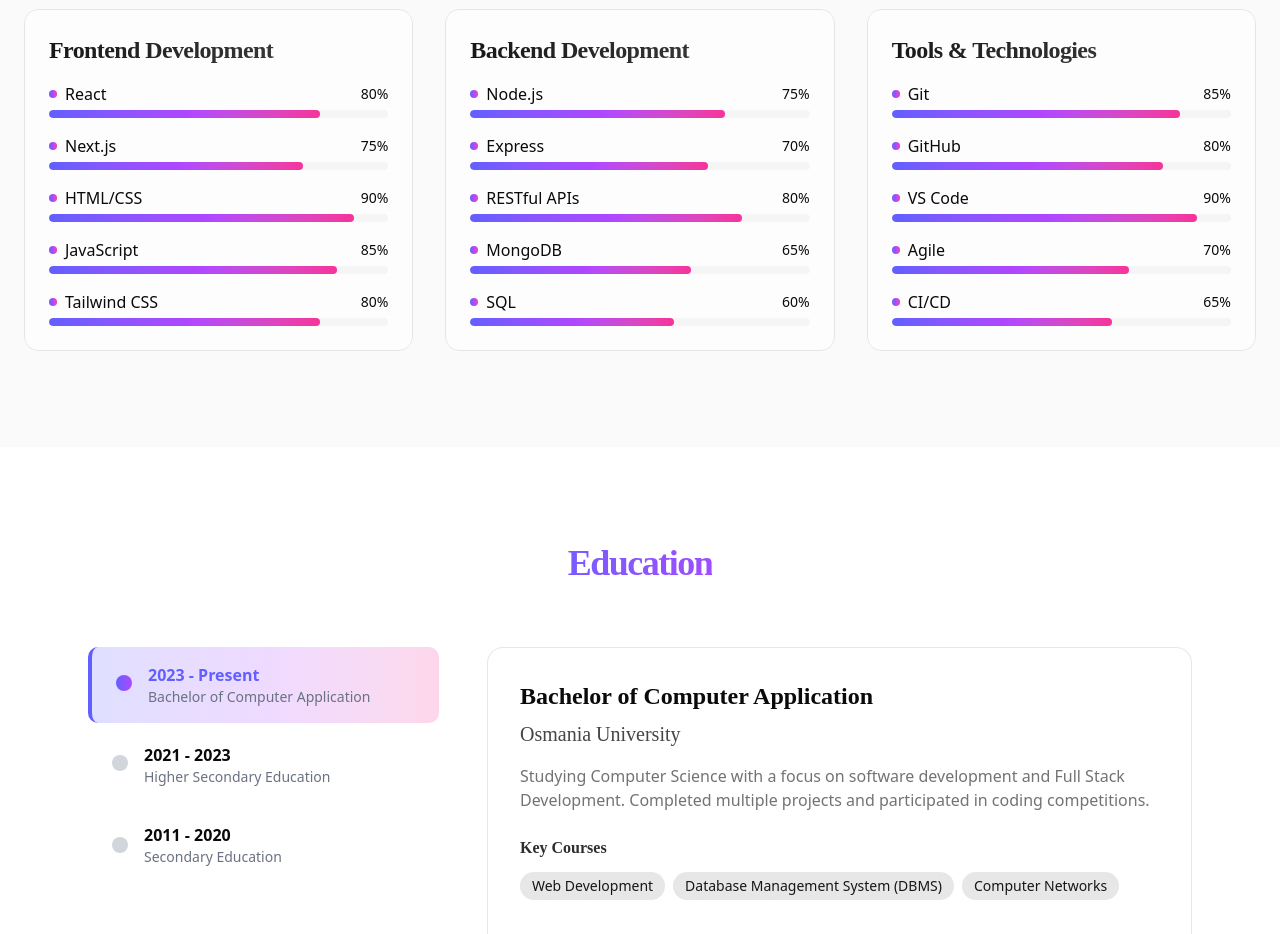
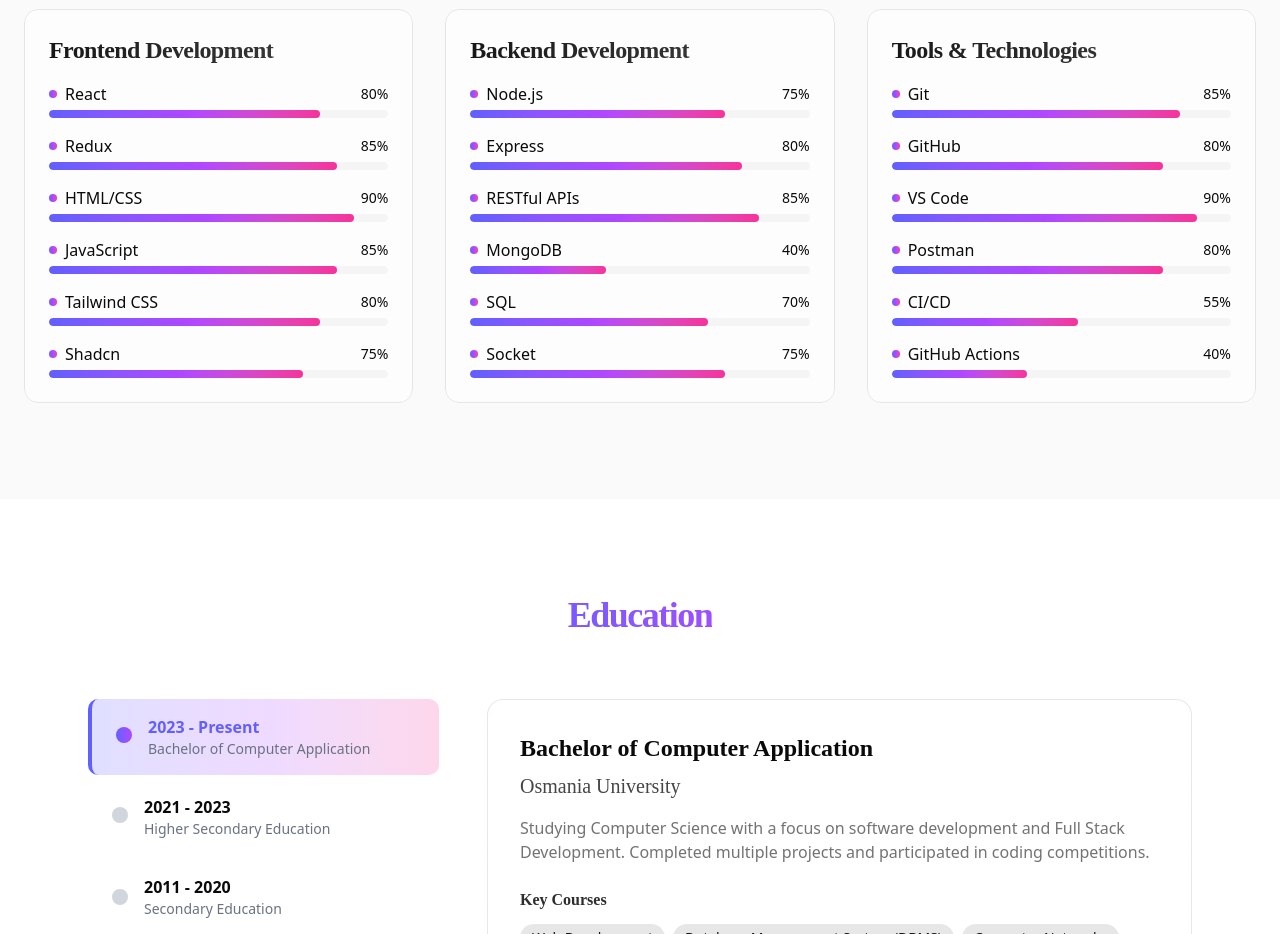
Before and after one commit to NaveedAfraz/Portfolio, a React (Vite) app in the folder frontend/: page / in a window 1280 px wide. Shown: the part 960-1894 px from the top of the page. Built offline with nearby package versions, Linux system fonts and the light colour scheme.

Commit message:
Update Skills.jsx

```diff
--- a/frontend/src/components/sections/Skills.jsx
+++ b/frontend/src/components/sections/Skills.jsx
@@ -1,6 +1,16 @@
 import { Card, CardContent, CardHeader, CardTitle } from "../ui/card";
-import { MagicCard, MagicCardContent, MagicCardHeader, MagicCardTitle } from "../ui/magic-card";
-import { ShineCard, ShineCardContent, ShineCardHeader, ShineCardTitle } from "../magicui/shine-card";
+import {
+  MagicCard,
+  MagicCardContent,
+  MagicCardHeader,
+  MagicCardTitle,
+} from "../ui/magic-card";
+import {
+  ShineCard,
+  ShineCardContent,
+  ShineCardHeader,
+  ShineCardTitle,
+} from "../magicui/shine-card";
 import { GradientText } from "../magicui/gradient-text";
 import { useTheme } from "../ThemeProvider";
 import { useEffect, useRef, useState } from "react";
@@ -10,21 +20,23 @@ const skillsData = [
     title: "Frontend Development",
     skills: [
       { name: "React", proficiency: 80 },
-      { name: "Next.js", proficiency: 75 },
+      { name: "Redux", proficiency: 85 },
       { name: "HTML/CSS", proficiency: 90 },
       { name: "JavaScript", proficiency: 85 },
-      { name: "Tailwind CSS", proficiency: 80 }
-    ]
+      { name: "Tailwind CSS", proficiency: 80 },
+      { name: "Shadcn", proficiency: 75 },
+    ],
   },
   {
     title: "Backend Development",
     skills: [
       { name: "Node.js", proficiency: 75 },
-      { name: "Express", proficiency: 70 },
-      { name: "RESTful APIs", proficiency: 80 },
-      { name: "MongoDB", proficiency: 65 },
-      { name: "SQL", proficiency: 60 }
-    ]
+      { name: "Express", proficiency: 80 },
+      { name: "RESTful APIs", proficiency: 85 },
+      { name: "MongoDB", proficiency: 40 },
+      { name: "SQL", proficiency: 70 },
+      { name: "Socket", proficiency: 75 },
+    ],
   },
   {
     title: "Tools & Technologies",
@@ -32,9 +44,10 @@ const skillsData = [
       { name: "Git", proficiency: 85 },
       { name: "GitHub", proficiency: 80 },
       { name: "VS Code", proficiency: 90 },
-      { name: "Agile", proficiency: 70 },
-      { name: "CI/CD", proficiency: 65 }
-    ]
+      { name: "Postman", proficiency: 80 },
+      { name: "CI/CD", proficiency: 55 },
+      { name: "GitHub Actions", proficiency: 40 },
+    ],
   },
 ];
 
@@ -72,15 +85,19 @@ const Skills = () => {
 
   const getShimmerColor = (index) => {
     const colors = [
-      theme === 'dark' ? 'rgba(129, 140, 248, 0.6)' : 'rgba(99, 102, 241, 0.6)', // Indigo
-      theme === 'dark' ? 'rgba(192, 132, 252, 0.6)' : 'rgba(168, 85, 247, 0.6)', // Purple
-      theme === 'dark' ? 'rgba(244, 114, 182, 0.6)' : 'rgba(236, 72, 153, 0.6)', // Pink
+      theme === "dark" ? "rgba(129, 140, 248, 0.6)" : "rgba(99, 102, 241, 0.6)", // Indigo
+      theme === "dark" ? "rgba(192, 132, 252, 0.6)" : "rgba(168, 85, 247, 0.6)", // Purple
+      theme === "dark" ? "rgba(244, 114, 182, 0.6)" : "rgba(236, 72, 153, 0.6)", // Pink
     ];
     return colors[index % colors.length];
   };
 
   return (
-    <section id="skills" ref={sectionRef} className="py-16 md:py-24 bg-muted/50">
+    <section
+      id="skills"
+      ref={sectionRef}
+      className="py-16 md:py-24 bg-muted/50"
+    >
       <div className="container px-4 md:px-6 mx-auto">
         <h2 className="text-3xl font-bold tracking-tighter text-center mb-12 font-cursive">
           <GradientText
@@ -100,7 +117,9 @@ const Skills = () => {
               shineHover={true}
             >
               <ShineCardHeader>
-                <ShineCardTitle className="font-cursive">{category.title}</ShineCardTitle>
+                <ShineCardTitle className="font-cursive">
+                  {category.title}
+                </ShineCardTitle>
               </ShineCardHeader>
               <ShineCardContent>
                 <ul className="space-y-4">
@@ -111,14 +130,16 @@ const Skills = () => {
                           <div className="h-2 w-2 rounded-full bg-gradient-to-r from-indigo-500 via-purple-500 to-pink-500 group-hover:scale-125 transition-transform duration-300"></div>
                           <span>{skill.name}</span>
                         </div>
-                        <span className="text-sm font-medium">{animated ? skill.proficiency : 0}%</span>
+                        <span className="text-sm font-medium">
+                          {animated ? skill.proficiency : 0}%
+                        </span>
                       </div>
                       <div className="w-full h-2 bg-muted rounded-full overflow-hidden">
                         <div
                           className="h-full bg-gradient-to-r from-indigo-500 via-purple-500 to-pink-500 rounded-full transition-all duration-1000 ease-out"
                           style={{
-                            width: animated ? `${skill.proficiency}%` : '0%',
-                            transitionDelay: `${skillIndex * 100}ms`
+                            width: animated ? `${skill.proficiency}%` : "0%",
+                            transitionDelay: `${skillIndex * 100}ms`,
                           }}
                         ></div>
                       </div>
```
